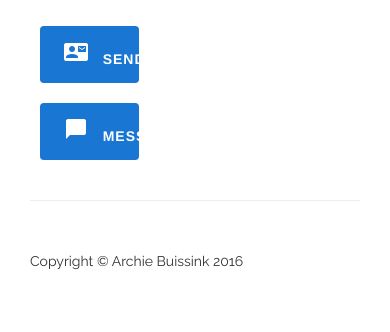
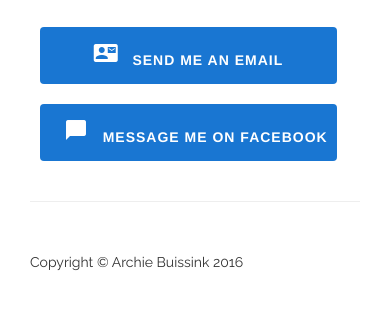
Before and after one commit to Abuissink/buissink.me, a plain HTML site: page index.html in a window 390 px wide. Shown: the part 2886-3218 px from the top of the page. Drawn offline with Linux system fonts and the light colour scheme.

Commit message:
Fixed contact links for mobile hopefully

```diff
--- a/css/one-page-wonder.css
+++ b/css/one-page-wonder.css
@@ -72,7 +72,7 @@ body {
 .btn-contact{
     background-color: #1976D2;
     color: #ffffff;
-    width: 30%;
+    width: 90%;
 }
 p {
     font-family: 'Raleway', sans-serif;
--- a/index.html
+++ b/index.html
@@ -122,8 +122,10 @@
         <hr class="featurette-divider">
         <!-- Third Featurette -->
          <div class="featurette" id="contact">
-            <img class="featurette-image img-circle img-responsive pull-right" src="img/me2.png">
-            <h2 class="featurette-heading">Contact <span class="text-muted">Archie Buissink</span>
+             <div class="row">
+                   <div class="col-md-6"><img class="featurette-image img-circle img-responsive pull-right" src="img/me2.png"></div>
+  <div class="col-md-6">
+                  <h2 class="featurette-heading">Contact <span class="text-muted">Archie Buissink</span>
             </h2>
             <p class="lead">Have a question? An idea for the Orakei Youth Board? Just want to say hi? Whatever it is, you can contact me below:</p>
              <div>
@@ -132,6 +134,9 @@
              <div></div>
              <div>
             <a href="mailto:contact@buissink.me" class="btn btn-contact" role="button"> <i class="material-icons">chat_bubble</i> &nbsp Message me on Facebook</a>
+                 </div>
+</div>
+
                  </div>
         </div>
 
```
